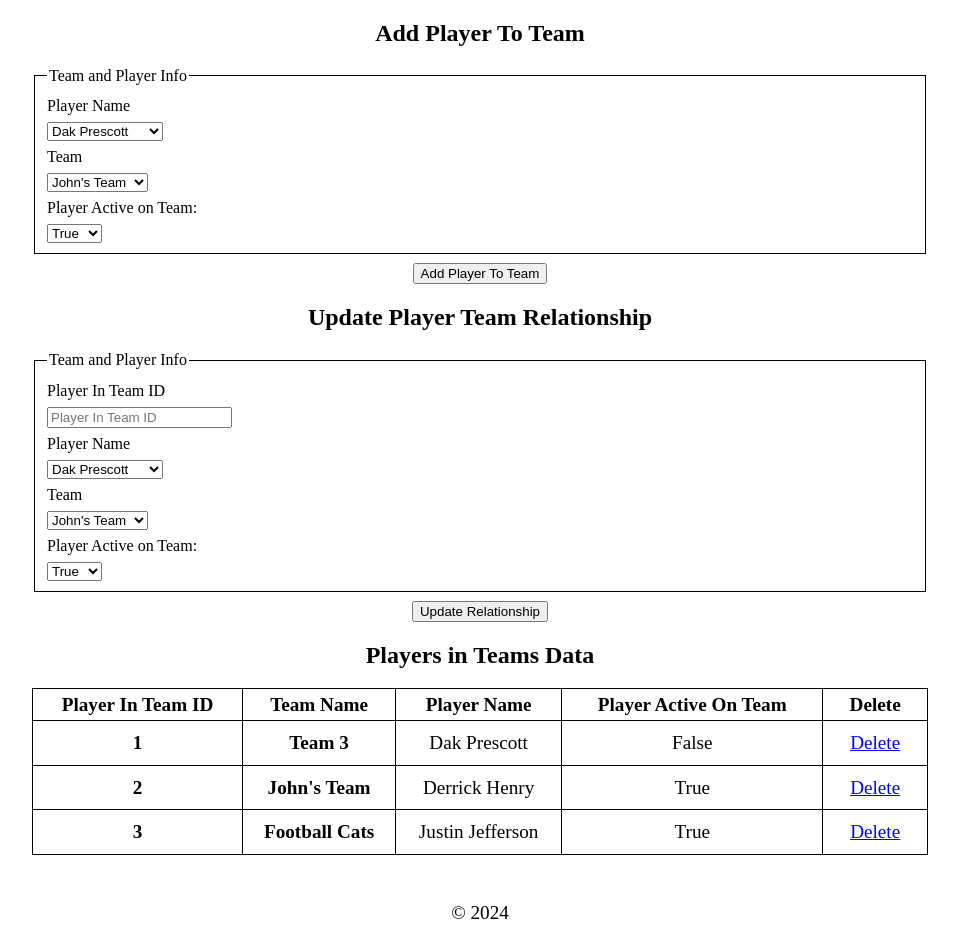
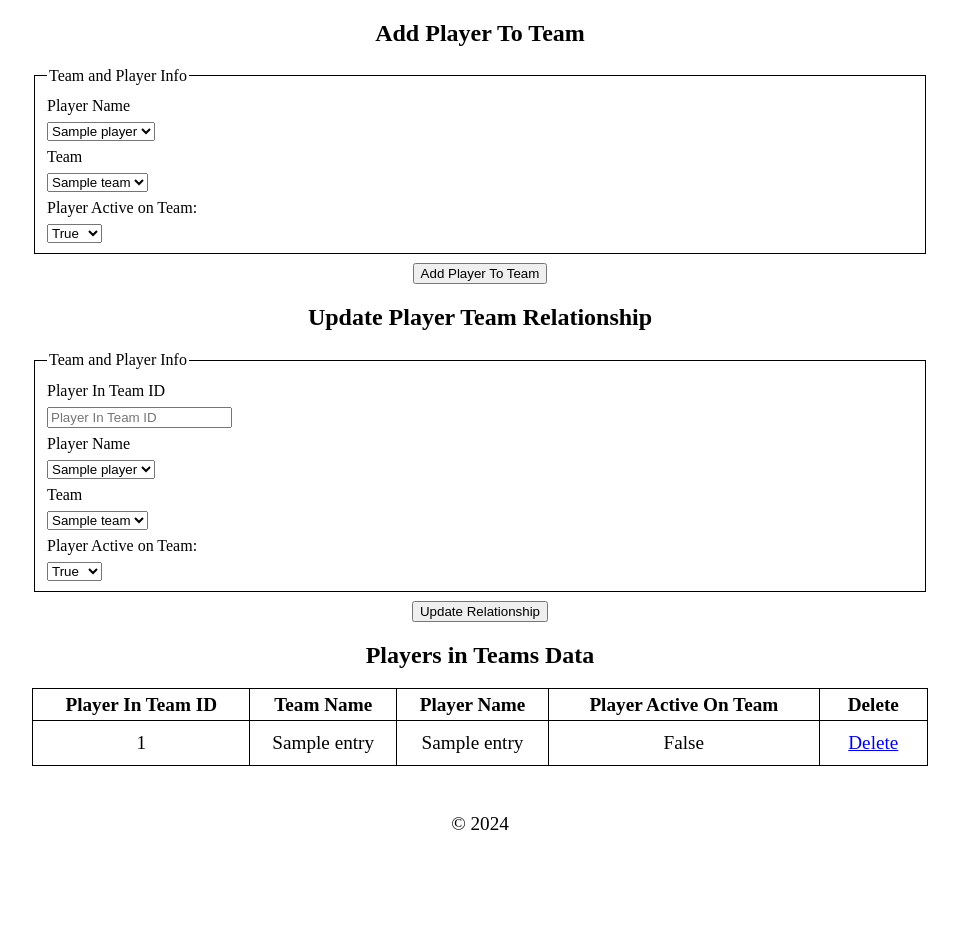
Before and after one commit to khaledalsaraireh/CS340-Project, a Flask app: template templates/team_rosters.j2 in a window 1280 px wide. Shown: the part 142-1081 px from the top of the page, without its empty margins (160-1119 px from the left). After the commit the page ends 972 px from the top, so only its background shows below. Run offline with Flask 3, Linux system fonts and the light colour scheme; the template is opened without the code that fills it: most values are stand-ins (such as "Sample title", 1, 10 or a date in 2020); some libraries are stand-ins or nearby versions.

Commit message:
playerhasteam create read

```diff
--- a/app.py
+++ b/app.py
@@ -36,23 +36,19 @@ def home():
 # ---------- Players Routes Start ----------
 @app.route("/players", methods=["POST", "GET"])
 def players():
-
+    cur = mysql.connection.cursor()
     if request.method == "POST":
         player_name = request.form["playerName"]
         nfl_team = request.form["nfl-team"]
         fantasy_points = request.form["fantasyPoints"]
         position = request.form["position"]
-
         query = "INSERT INTO Players (name, originTeamNFL, playerFantasyPoints, position) VALUES (%s, %s, %s, %s);"
-        cur = mysql.connection.cursor()
         cur.execute(query, (player_name, nfl_team, fantasy_points, position))
         mysql.connection.commit()
-
         return redirect("/players")
 
     if request.method == "GET":
         query = "SELECT playerID, name, originTeamNFL, playerFantasyPoints, position FROM Players"
-        cur = mysql.connection.cursor()
         cur.execute(query)
         player_data = cur.fetchall()
 
@@ -87,15 +83,14 @@ def update_player():
 # ---------- Team Routes Start ----------
 @app.route("/teams", methods = ["GET", "POST"])
 def teams():
+    cur = mysql.connection.cursor()
     if request.method == "GET":
         query = "SELECT userName FROM TeamOwners"
-        cur = mysql.connection.cursor()
         cur.execute(query)
         team_owner_names = cur.fetchall()
         query = "SELECT teamID, teamName, wins, losses, teamFantasyPoints, TeamOwners.userName, Leagues.leagueName FROM Teams LEFT JOIN TeamOwners ON Teams.teamOwnerID = TeamOwners.teamOwnerID LEFT JOIN Leagues ON Teams.leagueID = Leagues.leagueID;"
         cur.execute(query)
         teams_data = cur.fetchall()
-
     if request.method == "POST":
         teamName = request.form["name"]
         wins = request.form["wins"]
@@ -114,7 +109,6 @@ def teams():
             (SELECT leagueID FROM Leagues WHERE leagueName = %s)
         );
         """
-        cur = mysql.connection.cursor()
         cur.execute(query, (teamName, wins, losses, fantasyPoints, owner, league))
         mysql.connection.commit()
         return redirect("/teams")
@@ -162,15 +156,15 @@ def update_team():
 # ---------- Team Owner Routes Start ----------
 @app.route("/team_owners", methods = ["GET", "POST"])
 def team_owners():
+    cur = mysql.connection.cursor()
     if request.method == "GET":
         query = """
         SELECT teamOwnerID, userName, email, dateOfBirth
         FROM TeamOwners;
         """
-        cur = mysql.connection.cursor()
+
         cur.execute(query)
         data = cur.fetchall()
-
     if request.method == "POST":
         name = request.form["userName"]
         email = request.form["email"]
@@ -179,7 +173,6 @@ def team_owners():
         INSERT INTO TeamOwners (userName, email, dateOfBirth)
         VALUES (%s, %s, %s);
         """
-        cur = mysql.connection.cursor()
         cur.execute(query, (name, email, dob))
         mysql.connection.commit()
         return redirect("/team_owners")
@@ -213,5 +206,47 @@ def update_team_owner():
     return redirect("/team_owners")
 # ---------- Team Owner Routes End ----------
 
+# ---------- Players In Teams Routes Start ----------
+@app.route("/team_rosters", methods = ["POST", "GET"])
+def team_rosters():
+    cur = mysql.connection.cursor()
+    if request.method == "GET":
+        query = """
+        SELECT playerTeamStatusID, Teams.teamName, Players.name, playerActiveOnTeam
+        FROM PlayerHasTeam
+        JOIN Teams ON PlayerHasTeam.teamID = Teams.teamID
+        JOIN Players ON PlayerHasTeam.playerID = Players.playerID;
+        """
+        cur.execute(query)
+        data = cur.fetchall()
+        query = "SELECT name FROM Players"
+        cur.execute(query)
+        player_name_data = cur.fetchall()
+        query = "SELECT teamName from Teams"
+        cur.execute(query)
+        team_name_data = cur.fetchall()
+    if request.method == "POST":
+        playerName = request.form["playerName"]
+        teamName = request.form["teamName"]
+        status = request.form["isActive"]
+        query = """
+        INSERT INTO PlayerHasTeam(playerID, teamID, playerActiveOnTeam)
+        VALUES (
+            (SELECT playerID FROM Players WHERE name = %s),
+            (SELECT teamID FROM Teams WHERE teamName = %s),
+            %s
+        )
+        """
+        cur.execute(query, (playerName, teamName, status))
+        mysql.connection.commit()
+        return redirect("/team_rosters")
+    return render_template("team_rosters.j2",
+                           data = data,
+                           player_name_data = player_name_data,
+                           team_name_data = team_name_data)
+
+
+# ---------- Players In Teams Routes End ----------
+
 if __name__ == "__main__":
     app.run(port=1122, debug=True)
--- a/templates/team_rosters.j2
+++ b/templates/team_rosters.j2
@@ -28,15 +28,19 @@
                <legend>Team and Player Info</legend>
                <label for="playerName">Player Name</label>
                <select name="playerName" id="playerName">
-                  <option value="Dak Prescott">Dak Prescott</option>
-                  <option value="Justin Jefferson">Justin Jefferson</option>
-                  <option value="Derrick Henry">Derrick Henry</option>
+                  {% if player_name_data %}
+                  {% for player in player_name_data %}
+                  <option value="{{player.name}}">{{player.name}}</option>
+                  {% endfor %}
+                  {% endif %}
                </select>
-               <label for="leagueName">Team</label>
-               <select name="leagueName" id="leagueName">
-                  <option value="John's Team">John's Team</option>
-                  <option value="Football Cats">Football Cats</option>
-                  <option value="Team 3">Team 3</option>
+               <label for="teamName">Team</label>
+               <select name="teamName" id="teamName">
+                  {% if team_name_data %}
+                  {% for team in team_name_data %}
+                  <option value="{{team.teamName}}">{{team.teamName}}</option>
+                  {% endfor %}
+                  {% endif %}
                </select>
                <label for="isActive">Player Active on Team:</label>
                <select name="isActive" id="isActive">
@@ -56,15 +60,20 @@
                <input type="number" name="playerInTeamID" id="playerInTeamID" placeholder="Player In Team ID" required>
                <label for="playerName">Player Name</label>
                <select name="playerName" id="playerName">
-                  <option value="Dak Prescott">Dak Prescott</option>
-                  <option value="Justin Jefferson">Justin Jefferson</option>
-                  <option value="Derrick Henry">Derrick Henry</option>
+                  {% if player_name_data %}
+                  {% for player in player_name_data %}
+                  <option value="{{player}}">{{player.name}}</option>
+                  {% endfor %}
+                  {% endif %}
                </select>
                <label for="teamName">Team</label>
                <select name="teamName" id="teamName">
-                  <option value="John's Team">John's Team</option>
-                  <option value="Football Cats">Football Cats</option>
-                  <option value="Team 3">Team 3</option>
+                  {% if team_name_data %}
+                  {% for team in team_name_data %}
+                  <option value="{{team.teamName}}">{{team.teamName}}</option>
+                  {% endfor %}
+                  {% endif %}
+               </select>
                </select>
                <label for="playerStatus">Player Active on Team:</label>
                <select name="isActive" id="isActive">
@@ -83,27 +92,17 @@
                <th>Player Active On Team</th>
                <th>Delete</th>
             </thead>
-            <tr>
-               <th>1</th>
-               <th>Team 3</th>
-               <td>Dak Prescott</td>
-               <td>False</td>
-               <td><a href="#">Delete</a></td>
-            </tr>
-            <tr>
-               <th>2</th>
-               <th>John's Team</th>
-               <td>Derrick Henry</td>
-               <td>True</td>
-               <td><a href="#">Delete</a></td>
-            </tr>
-            <tr>
-               <th>3</th>
-               <th>Football Cats</th>
-               <td>Justin Jefferson</td>
-               <td>True</td>
-               <td><a href="#">Delete</a></td>
-            </tr>
+            {% if data %}
+            {% for entry in data %}
+               <tr>
+                  <td>{{entry.playerTeamStatusID}}</td>
+                  <td>{{entry.teamName}}</td>
+                  <td>{{entry.name}}</td>
+                  <td>{{"False" if not entry.playerActiveOnTeam else "True"}}</td>
+                  <td><a href="delete_playerInTeam/{{entry.playerTeamStatusID}}">Delete</a></td>
+               </tr>
+            {% endfor %}
+            {% endif %}
         </table>
       </main>
       <footer>
```
